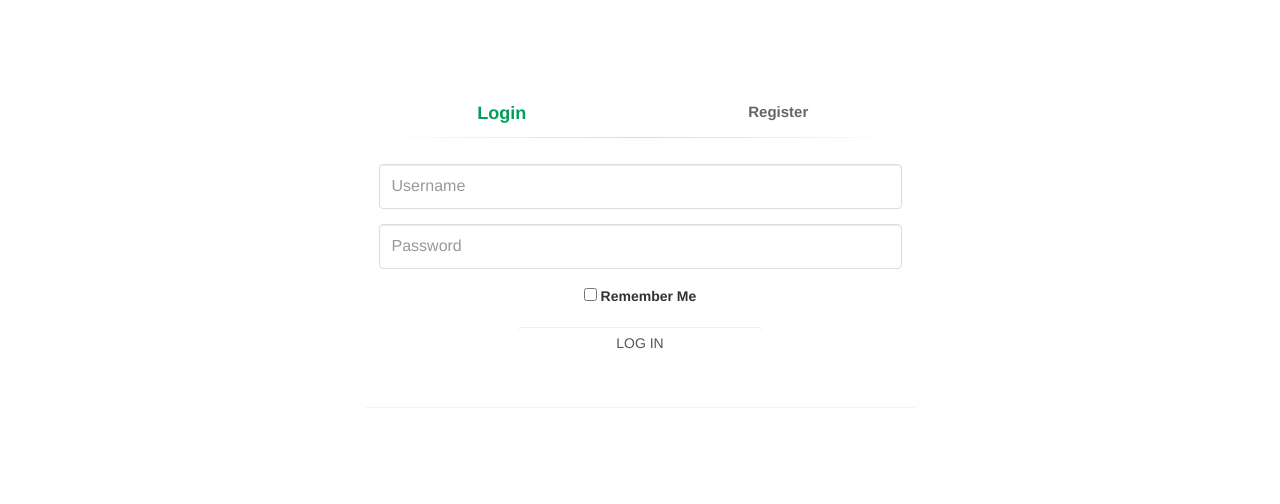
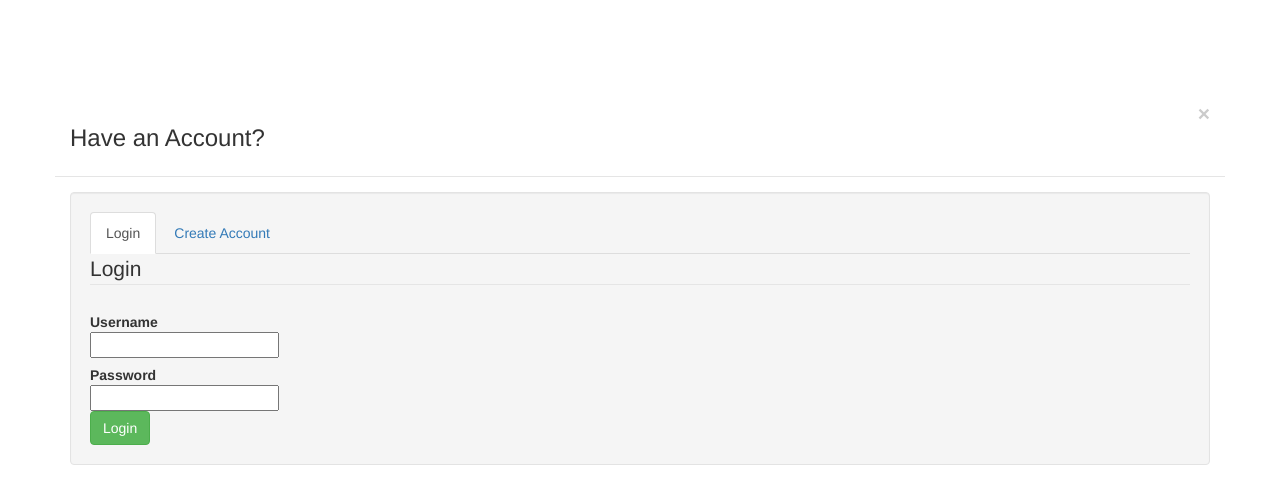
Before and after one commit to didietsuryadi/content-management-system-2, a plain HTML site: page client/login.html in a window 1280 px wide. Drawn offline with nearby package versions, Linux system fonts and the light colour scheme.

Commit message:
commit-ui

```diff
--- a/client/login.html
+++ b/client/login.html
@@ -7,68 +7,65 @@
   <link href="css/bootstrap.min.css" rel="stylesheet">
 </head>
 <body>
-  <div class="container" id="root">
+  <div id="root" class="container">
     <div class="row">
-      <div class="col-md-6 col-md-offset-3">
-        <div class="panel panel-login">
-          <div class="panel-heading">
-            <div class="row">
-              <div class="col-xs-6">
-                <a href="#" class="active" id="login-form-link">Login</a>
+      <div class="span12">
+        <div class="" id="loginModal">
+          <div class="modal-header">
+            <button type="button" class="close" data-dismiss="modal" aria-hidden="true">×</button>
+            <h3>Have an Account?</h3>
           </div>
-              <div class="col-xs-6">
-                <a href="#" id="register-form-link">Register</a>
+          <div class="modal-body">
+            <div class="well">
+              <ul class="nav nav-tabs">
+                <li class="active"><a href="#login" data-toggle="tab">Login</a></li>
+                <li><a href="#create" data-toggle="tab">Create Account</a></li>
+              </ul>
+              <div id="myTabContent" class="tab-content">
+                <div class="tab-pane active in" id="login">
+                  <form class="form-horizontal" action='' method="POST">
+                    <fieldset>
+                      <div id="legend">
+                        <legend class="">Login</legend>
+                      </div>
+                      <div class="control-group">
+                        <!-- Username -->
+                        <label class="control-label"  for="username">Username</label>
+                        <div class="controls">
+                          <input type="text" id="username" name="username" placeholder="" class="input-xlarge">
                         </div>
                       </div>
-            <hr>
-          </div>
-          <div class="panel-body">
-            <div class="row">
-              <div class="col-lg-12">
-                <form id="login-form" method="post" style="display: block;">
-                  <div class="form-group">
-                    <input type="text" name="username" id="username" tabindex="1" class="form-control" placeholder="Username" v-model="username">
-                  </div>
-                  <div class="form-group">
-                    <input type="password" name="password" id="password" tabindex="2" class="form-control" placeholder="Password" v-model="password">
-                  </div>
-                  <div class="form-group text-center">
-                    <input type="checkbox" tabindex="3" class="" name="remember" id="remember">
-                    <label for="remember"> Remember Me</label>
-                  </div>
-                  <div class="form-group">
-                    <div class="row">
-                      <div class="col-sm-6 col-sm-offset-3">
-                        <button name="login-submit" id="login-submit" tabindex="4" class="form-control btn btn-login" @click="login">Log In</button>
+
+                      <div class="control-group">
+                        <!-- Password-->
+                        <label class="control-label" for="password">Password</label>
+                        <div class="controls">
+                          <input type="password" id="password" name="password" placeholder="" class="input-xlarge">
                         </div>
                       </div>
-                  </div>
-                  <div class="form-group">
-                    <div class="row">
-                      <div class="col-lg-12">
+
+
+                      <div class="control-group">
+                        <!-- Button -->
+                        <div class="controls">
+                          <button class="btn btn-success">Login</button>
                         </div>
                       </div>
+                    </fieldset>
+                  </form>
                 </div>
-                </form>
-                <form id="register-form" method="post" style="display: none;">
-                  <div class="form-group">
-                    <input type="text" name="name" id="name" tabindex="1" class="form-control" placeholder="Your Name" v-model="name">
-                  </div>
-                  <div class="form-group">
-                    <input type="text" name="username" id="username" tabindex="1" class="form-control" placeholder="Username" v-model="username">
-                  </div>
-                  <div class="form-group">
-                    <input type="email" name="email" id="email" tabindex="1" class="form-control" placeholder="Email Address" v-model="email">
-                  </div>
-                  <div class="form-group">
-                    <input type="password" name="password" id="password" tabindex="2" class="form-control" placeholder="Password" v-model="password">
-                  </div>
-                  <div class="form-group">
-                    <div class="row">
-                      <div class="col-sm-6 col-sm-offset-3">
-                        <button name="register-submit" id="register-submit" tabindex="4" class="form-control btn btn-register" @click="register">Register Now</button>
-                      </div>
-                    </div>
+                <div class="tab-pane fade" id="create">
+                  <form id="tab">
+                    <label>Name</label>
+                    <input type="text" value="" v-class="input-xlarge">
+                    <label>Username</label>
+                    <input type="text" value="" class="input-xlarge">
+                    <label>Password</label>
+                    <input type="text" value="" class="input-xlarge">
+                    <label>Email</label>
+                    <input type="text" value="" class="input-xlarge">
+                    <div>
+                      <button v-on:click="register" class="btn btn-primary">Create Account</button>
                     </div>
                   </form>
                 </div>
@@ -78,13 +75,15 @@
         </div>
       </div>
     </div>
+  </div>
     <!-- jQuery -->
+
     <script src="js/jquery.js"></script>
     <script src="https://unpkg.com/axios/dist/axios.min.js"></script>
     <script src="https://unpkg.com/vue/dist/vue.js"></script>
+    <script src="/js/login.js"></script>
     <script src="js/loginmethod.js"></script>
     <!-- Bootstrap Core JavaScript -->
     <script src="js/bootstrap.min.js"></script>
-  <script src="/js/login.js"></script>
   </body>
   </html>
```
Also changed, not shown: client/index.html (+91 -0 lines), client/js/index.js (+12 -0 lines). Lines whose indentation alone changed are shown as unchanged.
